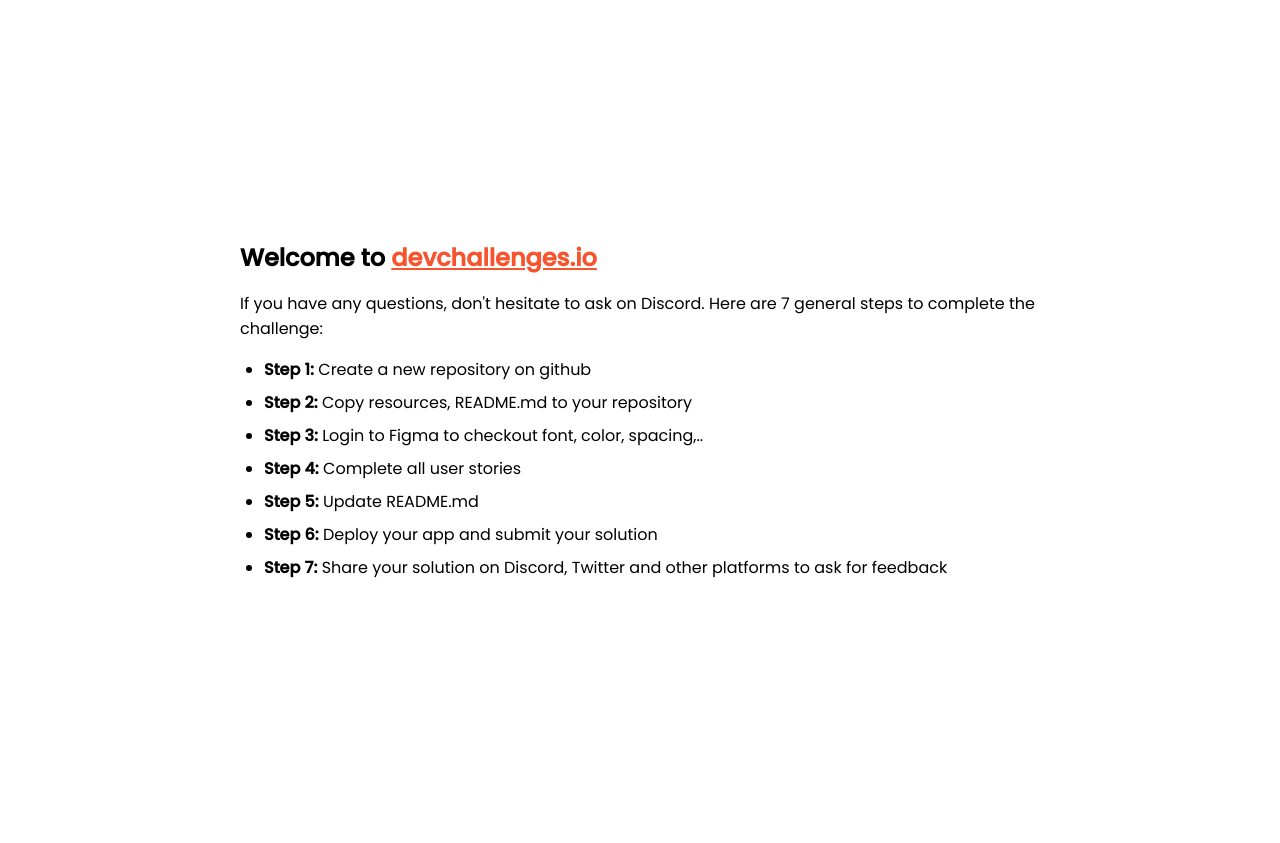
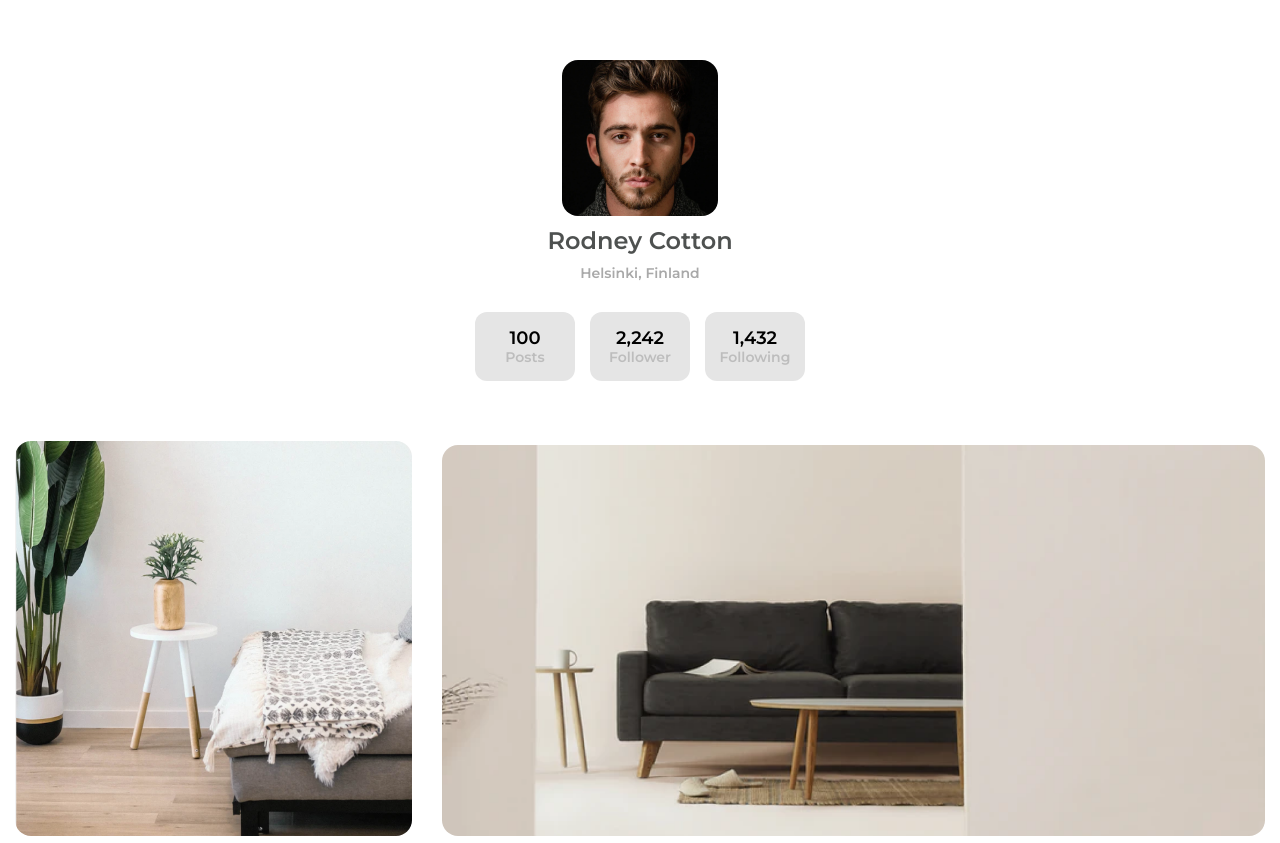
Before and after one commit to joabalves-dev/my-gallery-master, a plain HTML site: page index.html in a window 1280 px wide. Shown: the top 843 px of the page. Before the commit the page ends 800 px from the top, so only its background shows below. Drawn offline with Linux system fonts and the light colour scheme.

Commit message:
add project finish

```diff
--- /dev/null
+++ b/assets/css/style.css
@@ -0,0 +1,149 @@
+* {
+  margin: 0;
+  padding: 0;
+  box-sizing: border-box;
+  font-family: "Montserrat", sans-serif;
+}
+
+.container {
+  width: 100%;
+  max-width: 1440px;
+  margin: 0 auto;
+  padding: 0 15px;
+}
+
+.flex-center {
+  display: flex;
+  justify-content: center;
+  align-items: center;
+}
+
+.flex-direction-column {
+  flex-direction: column;
+}
+
+.grid {
+  display: grid;
+  row-gap: 15px;
+  column-gap: 30px;
+  grid-auto-flow: dense;
+  align-items: end;
+}
+
+.grid-column-3 {
+  grid-template-columns: repeat(3, 1fr);
+}
+
+/* header */
+header {
+  margin: 60px 0;
+}
+
+header .box-img {
+  width: 156px;
+  height: 156px;
+  border-radius: 16px;
+  overflow: hidden;
+}
+
+header img {
+  width: 100%;
+}
+
+header .name-profile {
+  font-weight: 600;
+  font-size: 24px;
+  line-height: 29px;
+  font-family: "Montserrat", sans-serif;
+  margin: 10px 0;
+  color: #4e5150;
+}
+
+header .location-profile {
+  font-weight: 600;
+  font-size: 14px;
+  line-height: 17px;
+  color: #a9a9a9;
+  font-family: "Montserrat", sans-serif;
+  margin-bottom: 30px;
+}
+
+header .list-badge {
+  display: flex;
+  gap: 15px;
+}
+
+header .badge-item {
+  list-style: none;
+  width: 100px;
+  padding: 15px 0;
+  text-align: center;
+  background: #e5e5e5;
+  border-radius: 12px;
+}
+
+.badge-item .number-badge {
+  font-weight: 600;
+  font-size: 18px;
+  line-height: 22px;
+}
+.badge-item .description-badge {
+  font-weight: 600;
+  font-size: 14px;
+  line-height: 17px;
+  color: #bdbdbd;
+}
+
+/* main */
+main .box-img img {
+  border-radius: 16px;
+}
+main .box-img,
+main .box-img img {
+  width: 100%;
+}
+
+main .box-img[data-col="2"] {
+  grid-column: span 2;
+}
+
+main .box-img[data-row="2"] {
+  grid-row: span 2;
+}
+
+/* footer */
+footer p {
+  text-align: center;
+  margin: 30px 0;
+  color: #b9bdcf;
+  font-weight: 500;
+  font-size: 14px;
+  line-height: 17px;
+}
+
+@media screen and (max-width: 768px) {
+  .grid {
+    column-gap: 15px;
+  }
+
+  header .box-img {
+    width: 100px;
+    height: 100px;
+  }
+
+  header .name-profile {
+    font-size: 14px;
+    line-height: 17px;
+  }
+
+  header .location-profile {
+    font-size: 10px;
+    line-height: 12px;
+  }
+
+  .badge-item .number-badge,
+  .badge-item .description-badge {
+    font-size: 12px;
+    line-height: 15px;
+  }
+}
--- a/index.html
+++ b/index.html
@@ -1,95 +1,71 @@
 <!DOCTYPE html>
 <html lang="en">
+
 <head>
-    <meta charset="utf-8" />
-    <meta
-      name="viewport"
-      content="width=device-width, initial-scale=1,
-  maximum-scale=5"
-    />
+  <meta charset="UTF-8">
+  <meta http-equiv="X-UA-Compatible" content="IE=edge">
+  <meta name="viewport" content="width=device-width, initial-scale=1.0">
+  <link rel="shortcut icon" href="assets/img/devchallenges.png" type="image/x-icon">
+  <title>My Gallery</title>
+  <link rel="preconnect" href="https://fonts.googleapis.com">
+  <link rel="preconnect" href="https://fonts.gstatic.com" crossorigin>
+  <link href="https://fonts.googleapis.com/css2?family=Montserrat:wght@400;600;700&display=swap" rel="stylesheet">
+  <link rel="stylesheet" href="assets/css/style.css">
+</head>
 
-    <link rel="icon" href="devchallenges.png" />
-
-    <link
-      rel="shortcut icon"
-      type="image/x-icon"
-      href="https://devchallenges.io/"
-    />
-
-    <link
-      href="https://fonts.googleapis.com/css2?family=Poppins:wght@400;500&display=swap"
-      rel="stylesheet"
-    />
-
-    <title>Devchallenges</title>
-
-    <style>
-      body {
-        font-family: "Poppins", sans-serif;
-      }
-
-      ul {
-        padding-left: 24px;
-      }
-
-      li {
-        margin-bottom: 8px;
-      }
-
-      .welcome {
-        max-width: 800px;
-        margin: 0 auto;
-      }
-
-      .welcome-text {
-        margin-top: 30vh;
-        font-weight: 500;
-      }
-
-      .welcome-text p {
-        font-size: 1rem;
-        font-weight: 400;
-      }
-
-      .welcome-text h1 {
-        font-size: 1.5rem;
-      }
-
-      .welcome-text a {
-        color: #f7542e;
-      }
-    </style>
-  </head>
 <body>
-    <div class="welcome">
-      <div class="welcome-text">
-        <h1>
-          Welcome to
-          <a href="https://devchallenges.io/" target="_blank"
-            >devchallenges.io</a
-          >
-        </h1>
-
-        <p>
-          If you have any questions, don't hesitate to ask on Discord. Here are
-          7 general steps to complete the challenge:
-        </p>
+  <header>
+    <div class="container">
+      <div class="flex-center flex-direction-column">
+        <div class="box-img">
+          <img src="assets/img/profilePhoto.png" alt="photo profile">
         </div>
-
-      <ul>
-        <li><b>Step 1:</b> Create a new repository on github</li>
-        <li><b>Step 2:</b> Copy resources, README.md to your repository</li>
-        <li>
-          <b>Step 3:</b> Login to Figma to checkout font, color, spacing,..
+        <h1 class="name-profile">Rodney Cotton</h1>
+        <h2 class="location-profile">Helsinki, Finland</h2>
+        <ul class="list-badge">
+          <li class="badge-item">
+            <div class="number-badge">100</div>
+            <div class="description-badge">Posts</div>
           </li>
-        <li><b>Step 4:</b> Complete all user stories</li>
-        <li><b>Step 5:</b> Update README.md</li>
-        <li><b>Step 6:</b> Deploy your app and submit your solution</li>
-        <li>
-          <b>Step 7:</b> Share your solution on Discord, Twitter and other
-          platforms to ask for feedback
+          <li class="badge-item">
+            <div class="number-badge">2,242</div>
+            <div class="description-badge">Follower</div>
+          </li>
+          <li class="badge-item">
+            <div class="number-badge">1,432</div>
+            <div class="description-badge">Following</div>
           </li>
         </ul>
       </div>
+    </div>
+  </header>
+  <main>
+    <div class="container">
+      <div class="grid grid-column-3">
+        <div class="box-img">
+          <img src="assets/img/photo1.png" alt="photo-1">
+        </div>
+        <div class="box-img" data-col=2>
+          <img src="assets/img/photo2.png" alt="photo-2">
+        </div>
+        <div class="box-img" data-col=2>
+          <img src="assets/img/photo3.png" alt="photo-3">
+        </div>
+        <div class="box-img" data-row=2>
+          <img src="assets/img/photo_4.png" alt="photo-4">
+        </div>
+        <div class="box-img">
+          <img src="assets/img/photo5.png" alt="photo-5">
+        </div>
+        <div class="box-img">
+          <img src="assets/img/photo6.png" alt="photo-6">
+        </div>
+      </div>
+    </div>
+  </main>
+  <footer>
+    <p>created by <strong>joabalves-dev</strong> - devChallenges.io</p>
+  </footer>
 </body>
+
 </html>
```
Also changed, not shown: assets/img/Screenshot-mobile.jpg (added), assets/img/Screenshot.jpg (added), 1 other file. Lines whose indentation alone changed are shown as unchanged.
